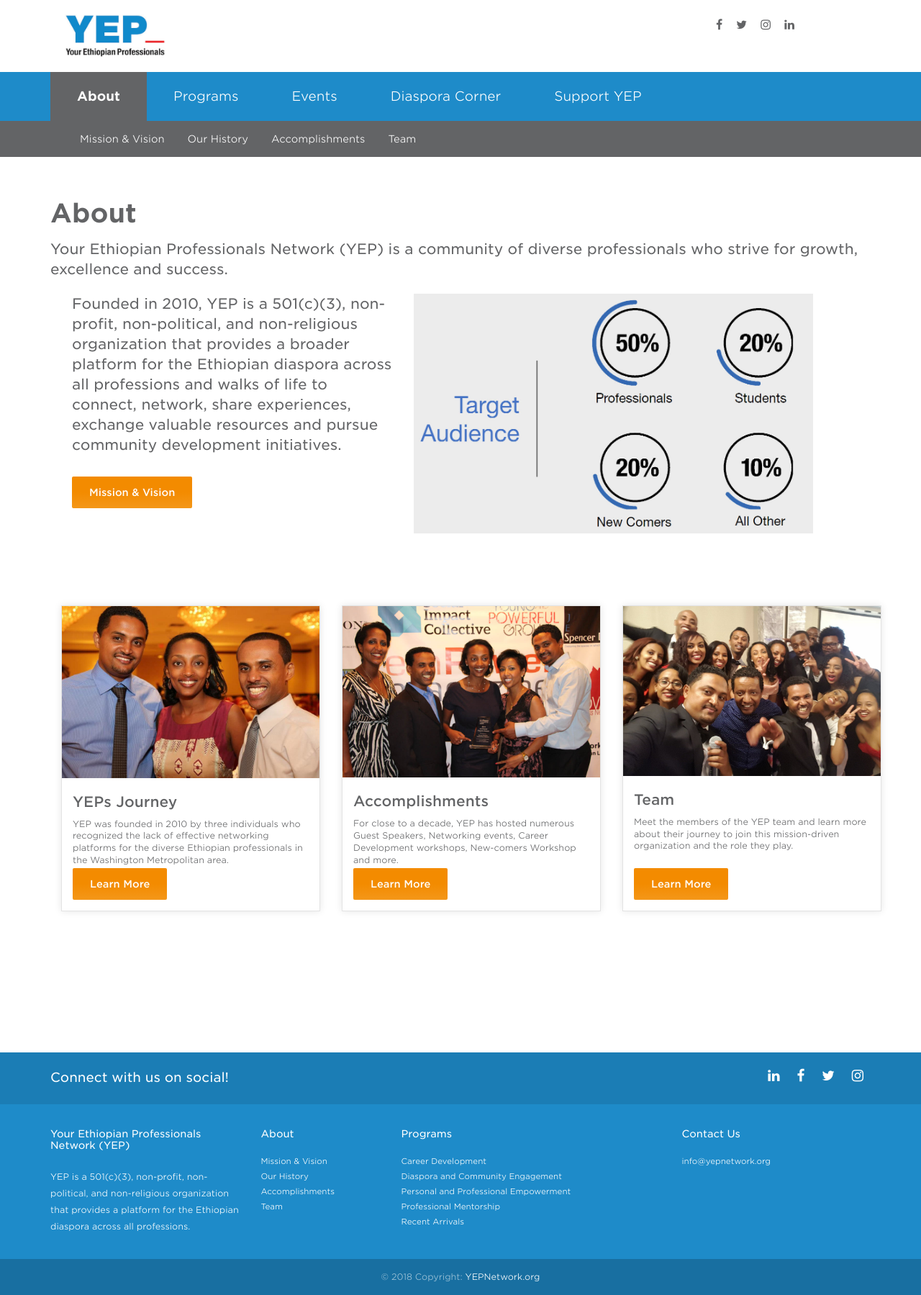
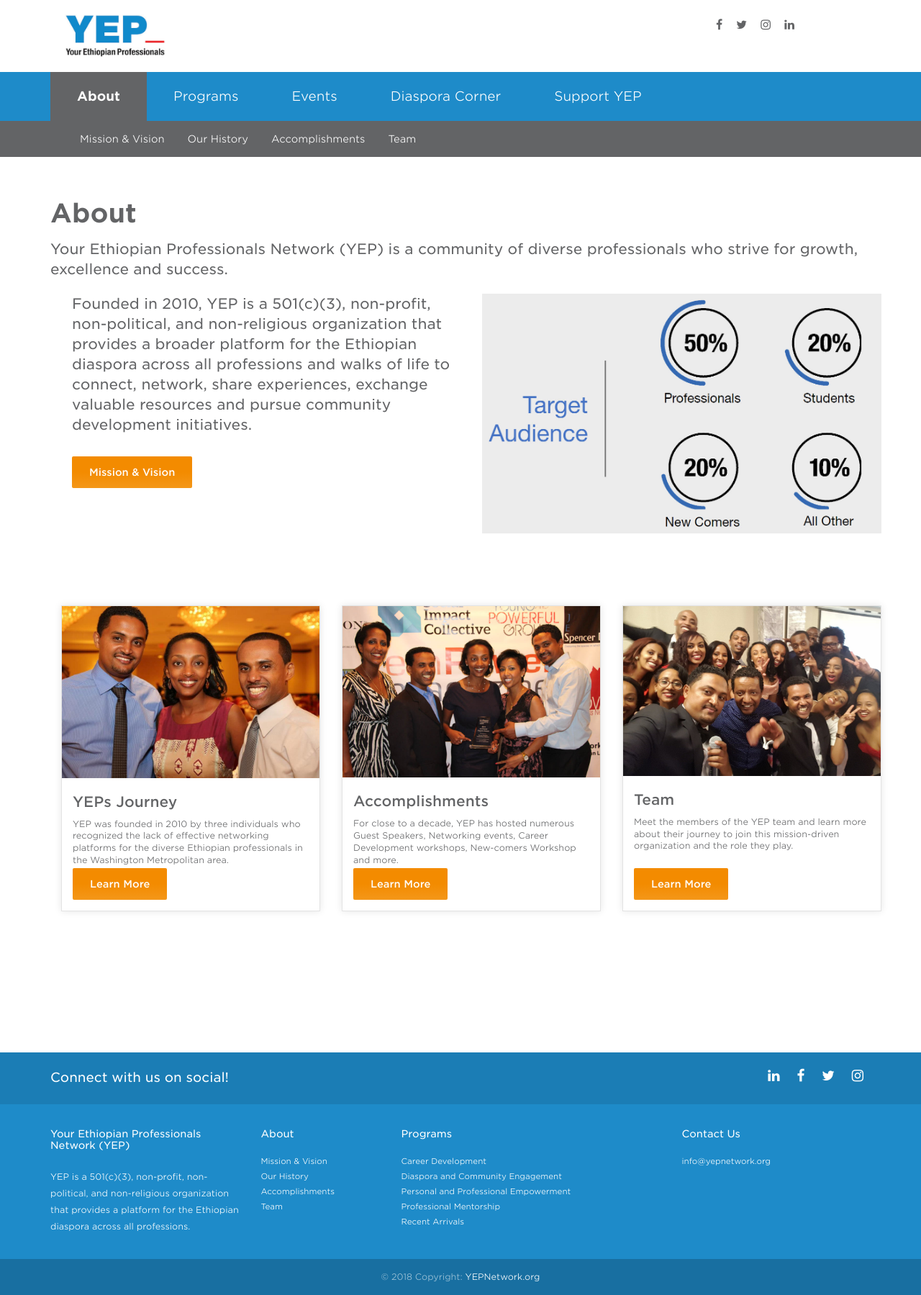
Before and after one commit to YEPNetwork/yepnetwork.github.io, a Jekyll site: the page built from about.html, in a window 1280 px wide. Shown: the whole page at 72% size. Built offline with Jekyll 4.4.1, drawn with Linux system fonts in a browser that asks for light colours; nearby versions of some CDN libraries.

Commit message:
Update about.html

```diff
--- a/about.html
+++ b/about.html
@@ -39,7 +39,7 @@
   <p style="font-size: 2.0rem; font-weight: 400; margin-bottom: 0.5em;">
   <section class="page-head">
     <div class="container">
-      <div class="col-sm-12 col-md-5">
+      <div class="col-sm-12 col-md-6">
           <p style="font-size: 2.0rem; font-weight: 400; margin-bottom: 1.5em;">
            Founded in 2010, YEP is a 501(c)(3), non-profit, non-political, and non-religious organization that
             provides a broader platform for the Ethiopian diaspora across all professions and walks of life to connect, network,
```
